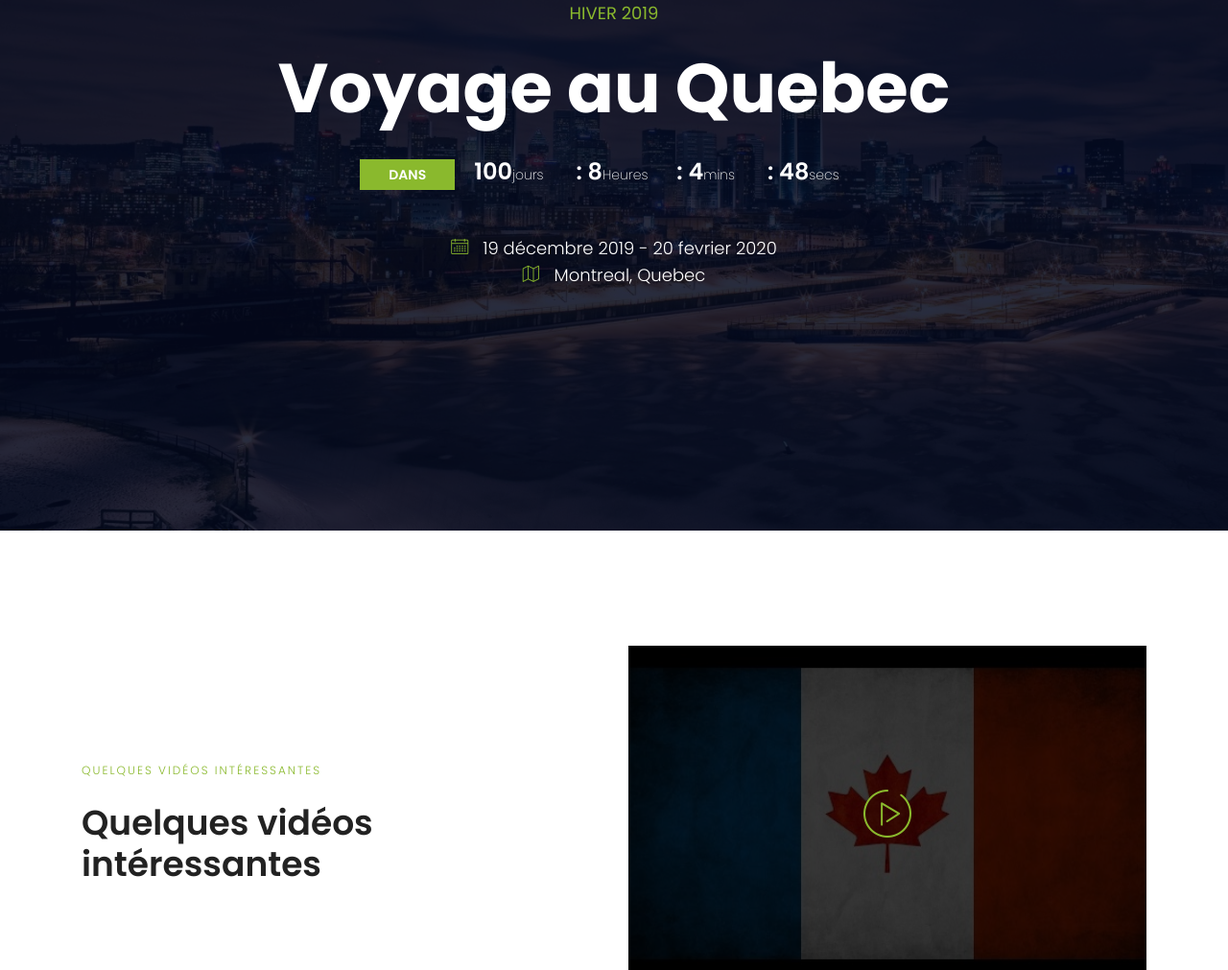
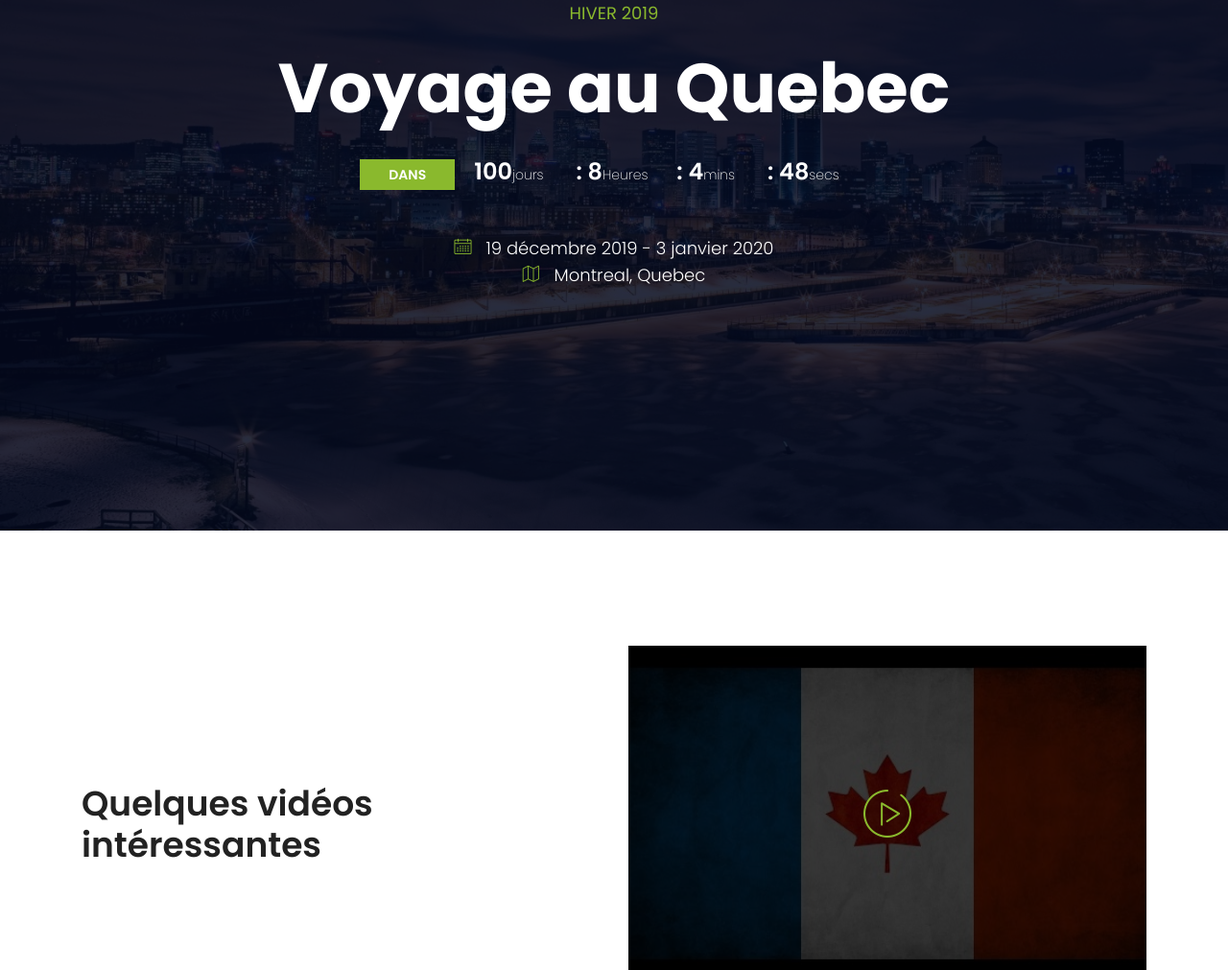
Before and after one commit to lucasmaurice/vacances-2020-djls.github.io, a plain HTML site: page index.html in a window 1280 px wide. Shown: the part 247-1258 px from the top of the page at 96% size. Drawn offline with nearby package versions, Linux system fonts and the light colour scheme; some packages are replaced by stand-ins of ours.

Commit message:
Fixed dates.

```diff
--- a/index.html
+++ b/index.html
@@ -69,7 +69,7 @@
                     <div class="countdown">
                         <div id="timer" class="text-white"></div>
                     </div>
-                    <h4><span class="lnr lnr-calendar-full"></span>  19 décembre 2019 - 20 fevrier 2020</h4>
+                    <h4><span class="lnr lnr-calendar-full"></span>  19 décembre 2019 - 3 janvier 2020</h4>
                     <h4><span class="lnr lnr-map"></span>  Montreal, Quebec</h4>
                 </div>
             </div>
@@ -82,7 +82,7 @@
         <div class="container">
             <div class="row justify-content-center align-items-center ">
                 <div class="col-lg-6 video-left">
-                    <h6>Quelques vidéos intéressantes</h6>
+                    <!-- <h6>Quelques vidéos intéressantes</h6> -->
                     <h1>Quelques vidéos intéressantes</h1>
                     <!-- <p><span>We are here to listen from you deliver exellence</span></p>
                     <p>
```
